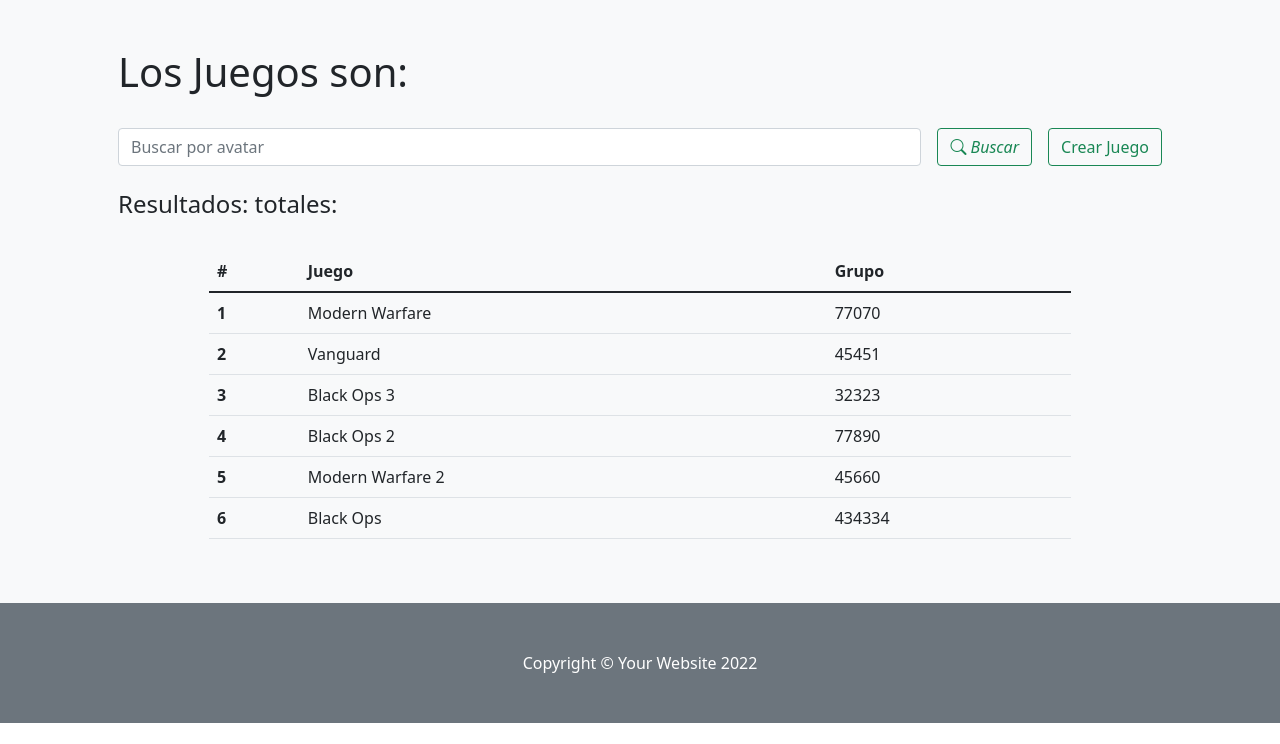
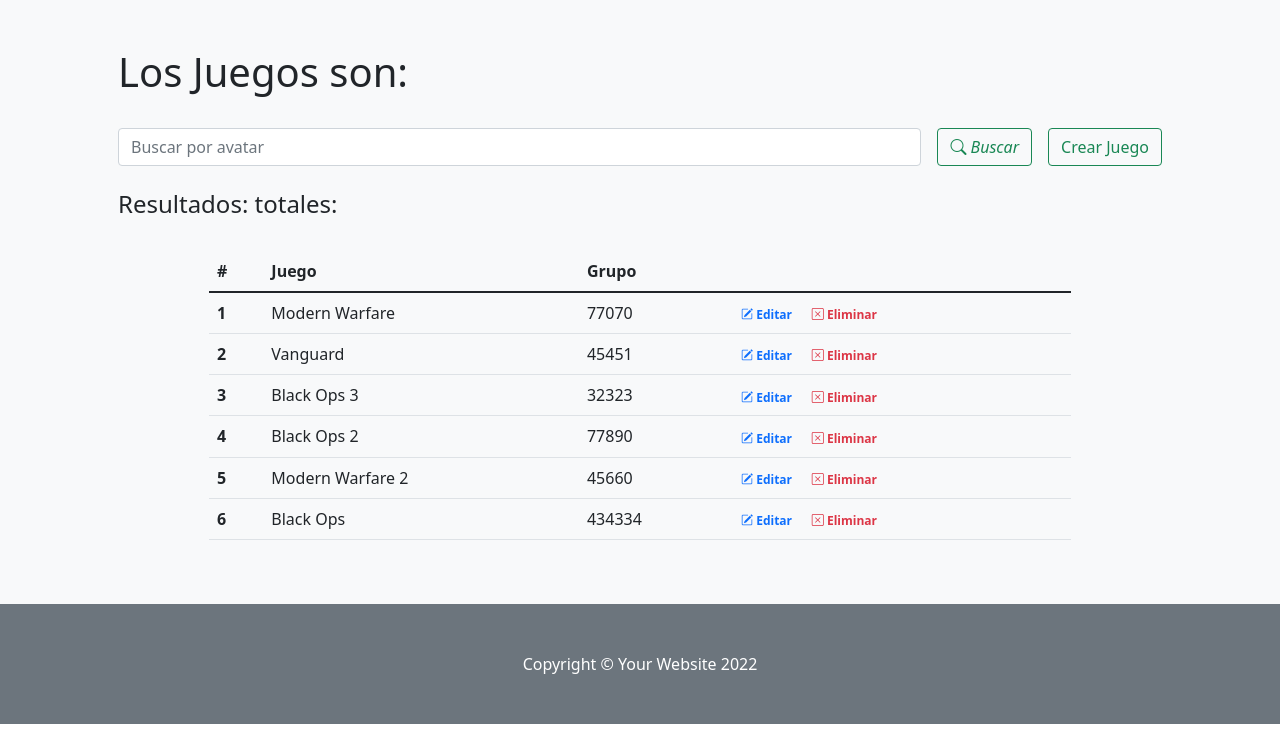
Before and after one commit to santiroldann/EntregaRoldan1, a Django app: page /juegoapp/juegos/ in a window 1280 px wide. Shown: the part 56-800 px from the top of the page. Run offline with Django 4.2, Linux system fonts and the light colour scheme; data comes from the database, SQL or seed files in the repository; both versions use the stored data as it was after the commit; some libraries are stand-ins or nearby versions.

Commit message:
CRUD manual

```diff
--- a/ProyectoJuego/ProyectoJuegoApp/template/ProyectoJuegoApp/formulario_juego.html
+++ b/ProyectoJuego/ProyectoJuegoApp/template/ProyectoJuegoApp/formulario_juego.html
@@ -15,6 +15,6 @@ Crear Juego - Juego App
 
     {{ form.as_p }}
 
-    <input type="submit" value="Crear Juego">
+    <input type="submit" value="Guardar Cambios">
 </form>
  {% endblock %}
--- a/ProyectoJuego/ProyectoJuegoApp/template/ProyectoJuegoApp/juegos1.html
+++ b/ProyectoJuego/ProyectoJuegoApp/template/ProyectoJuegoApp/juegos1.html
@@ -50,7 +50,14 @@ Juegos - Juego App
                                 <th scope="row">{{forloop.counter}}</th>
                                 <td>{{juego.juego}}</td>
                                 <td>{{juego.grupo}}</td>
-
+                                <td>
+                                    <a href="{% url 'editar_juego' juego.id %}" class="text-primary badge badge-primary text-decoration-none"> <i class="bi bi-pencil-square"></i> Editar</a>
+                                    <a href="{% url 'eliminar_juego' juego.id %}" class="text-danger badge badge-danger text-decoration-none"> <i class="bi bi-x-square"></i> Eliminar</a>
+                                    {% comment %}
+                                        {% url 'editar_juego' juego.id %}
+                                        {% url 'eliminar_juego' juego.id %}
+                                    {% endcomment %}
+                                </td>
                             </tr>
                         {% endfor %}
                     </tbody>
--- a/ProyectoJuego/ProyectoJuegoApp/urls.py
+++ b/ProyectoJuego/ProyectoJuegoApp/urls.py
@@ -12,9 +12,15 @@ urlpatterns = [
     path("lideres/", lideres, name = "lideres"),
     path("jugadores/", jugadores, name= "jugadores"),
     path("juegos/", juegos, name= "juegos"),
+
     path("crear_juego/", crear_juego, name= "crear_juego"),
     path("crear_jugador/", crear_jugador, name= "crear_jugador"),
     path("crear_lider/", crear_lider, name= "crear_lider"),
+
+    path("editar_juego/<juego_id>", editar_juego, name="editar_juego"),
+
+    path("eliminar_juego/<juego_id>", eliminar_juego, name="eliminar_juego"),
+    path("eliminar_jugador/<estudiante_id>", eliminar_jugador, name="eliminar_jugador"),
     path("base/",base),
 
 ]
--- a/ProyectoJuego/ProyectoJuegoApp/views.py
+++ b/ProyectoJuego/ProyectoJuegoApp/views.py
@@ -25,7 +25,7 @@ def crear_juego(request):
             juego.save()
 
 
-            return redirect("inicio")
+            return redirect("juegos")
 
         else:
           return render(request, "formulario_juego.html",{"form":formulariovacio})
@@ -35,6 +35,36 @@ def crear_juego(request):
         formulariovacio = NuevoJuego()
 
         return render(request, "formulario_juego.html",{"form":formulariovacio})
+
+def eliminar_juego(request,juego_id):
+
+    juego = Juego.objects.get(id=juego_id)
+    juego.delete()
+
+    return redirect("juegos")
+
+def editar_juego(request,juego_id):
+
+    juego = Juego.objects.get(id=juego_id)
+
+    if request.method == "POST":
+
+        formulario = NuevoJuego(request.POST)
+
+        if formulario.is_valid():
+
+            info_juego = formulario.cleaned_data
+
+            juego.juego = info_juego["juego"]
+            juego.grupo = info_juego["grupo"]
+            juego.save()
+
+            return redirect("juegos")
+
+
+    formulario = NuevoJuego(initial={"juego":juego.juego, "grupo":juego.grupo})
+
+    return render(request,"formulario_juego.html",{"form":formulario})
 
 def crear_jugador(request):
 
@@ -51,16 +81,24 @@ def crear_jugador(request):
             jugador.save()
 
 
-            return redirect("inicio")
+            return redirect("jugadores")
 
         else:
-          return render(request, "/Users/eloso/PYTH/EntregaRoldan1/ProyectoJuego/ProyectoJuegoApp/template/ProyectoJuegoApp/formulario_jugador.html",{"form":formulariovacio})
+          return render(request, "formulario_jugador.html",{"form":formulariovacio})
 
     else:
 
         formulariovacio = NuevoJugador()
 
+
         return render(request, "formulario_jugador.html",{"form":formulariovacio})
+
+def eliminar_jugador(request,jugador_id):
+
+    jugador = Jugador.objects.get(id=jugador_id)
+    jugador.delete()
+
+    return redirect("jugadores")
 
 def crear_lider(request):
 
@@ -77,7 +115,7 @@ def crear_lider(request):
             lider.save()
 
 
-            return redirect("inicio")
+            return redirect("lideres")
 
         else:
           return render(request, "formulario_lider.html",{"form":formulariovacio})
@@ -104,7 +142,6 @@ def lideres(request):
 
     return render(request,"lideres1.html",{"lideres":lideres})
 
-
 def jugadores(request):
 
     if request.method == "POST":
@@ -120,7 +157,6 @@ def jugadores(request):
     jugadores = Jugador.objects.all()
 
     return render(request,"jugadores1.html",{"jugadores":jugadores})
-
 
 def juegos(request):
 
@@ -139,7 +175,6 @@ def juegos(request):
 
     return render(request,"juegos1.html",{"juegos":juegos})
 
-
 def base(request):
 
     return render(request,"base1.html",{})
```
Also changed, not shown: ProyectoJuego/db.sqlite3.
